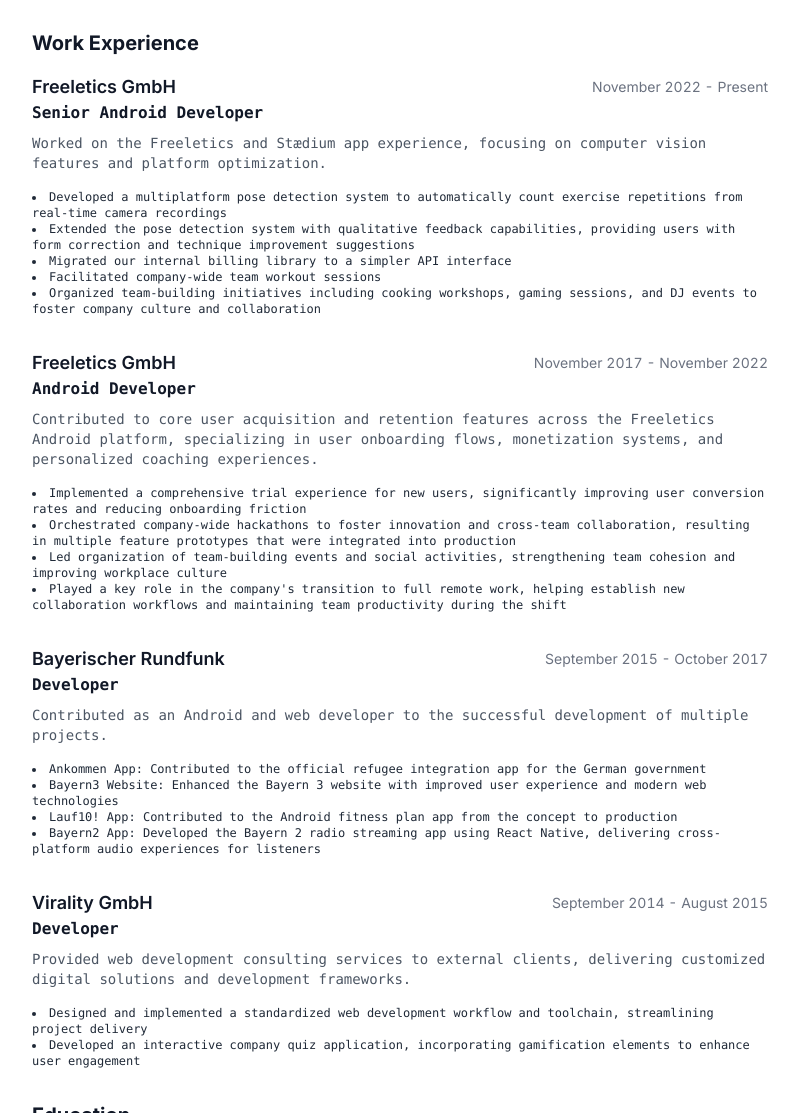
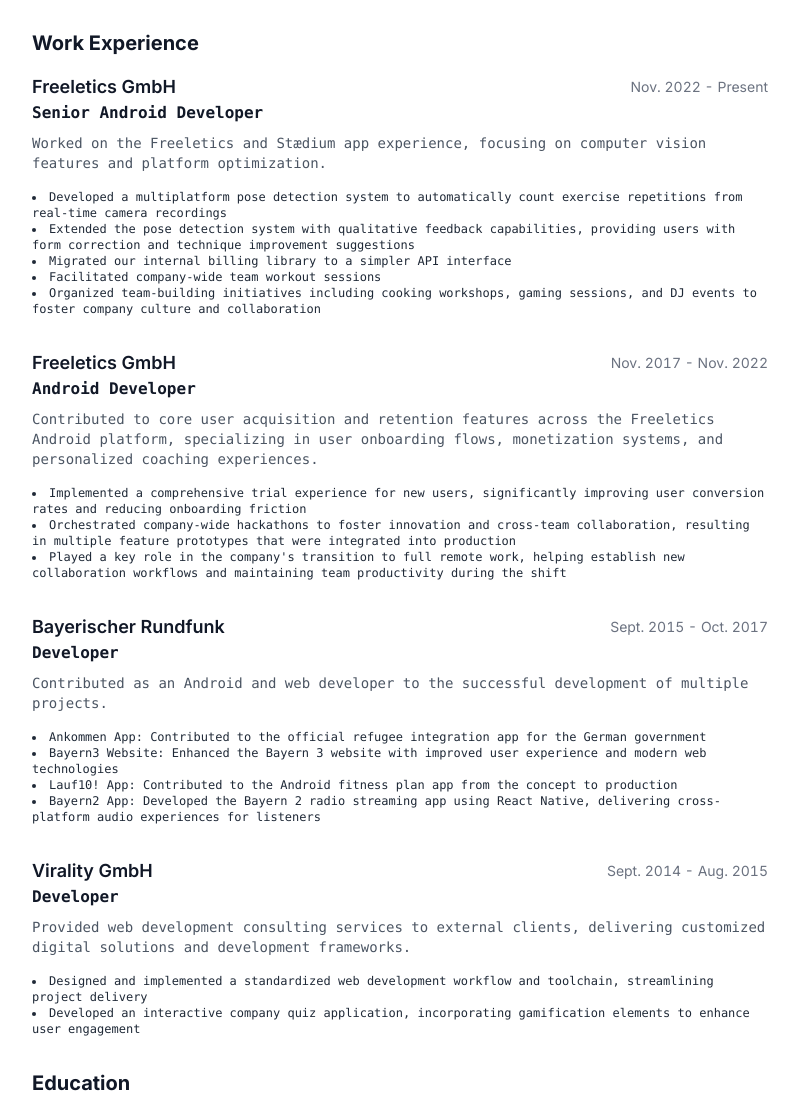
Before and after one commit to befrvnk/cv, a plain HTML site: page index.html in a window 1280 px wide. Shown: the part 383-1496 px from the top of the page, without its empty margins (240-1038 px from the left). Drawn offline with nearby package versions, Linux system fonts and the light colour scheme.

Commit message:
Shorten dates

```diff
--- a/index.html
+++ b/index.html
@@ -273,7 +273,7 @@
         <article class="experience-item mt-4">
             <div class="experience-header">
                 <h3 class="company-name">Freeletics GmbH</h3>
-                <span class="date-range">November 2022 - Present</span>
+                <span class="date-range">Nov. 2022 - Present</span>
             </div>
             <h4 class="job-title">Senior Android Developer</h4>
             <div class="job-description">
@@ -291,7 +291,7 @@
         <article class="experience-item">
             <div class="experience-header">
                 <h3 class="company-name">Freeletics GmbH</h3>
-                <span class="date-range">November 2017 - November 2022</span>
+                <span class="date-range">Nov. 2017 - Nov. 2022</span>
             </div>
             <h4 class="job-title">Android Developer</h4>
             <div class="job-description">
@@ -299,7 +299,6 @@
                 <ul class="achievement-list">
                     <li>Implemented a comprehensive trial experience for new users, significantly improving user conversion rates and reducing onboarding friction</li>
                     <li>Orchestrated company-wide hackathons to foster innovation and cross-team collaboration, resulting in multiple feature prototypes that were integrated into production</li>
-                    <li>Led organization of team-building events and social activities, strengthening team cohesion and improving workplace culture</li>
                     <li>Played a key role in the company's transition to full remote work, helping establish new collaboration workflows and maintaining team productivity during the shift</li>
                 </ul>
             </div>
@@ -308,7 +307,7 @@
         <article class="experience-item">
             <div class="experience-header">
                 <h3 class="company-name">Bayerischer Rundfunk</h3>
-                <span class="date-range">September 2015 - October 2017</span>
+                <span class="date-range">Sept. 2015 - Oct. 2017</span>
             </div>
             <h4 class="job-title">Developer</h4>
             <div class="job-description">
@@ -325,7 +324,7 @@
         <article class="experience-item">
             <div class="experience-header">
                 <h3 class="company-name">Virality GmbH</h3>
-                <span class="date-range">September 2014 - August 2015</span>
+                <span class="date-range">Sept. 2014 - Aug. 2015</span>
             </div>
             <h4 class="job-title">Developer</h4>
             <div class="job-description">
```
